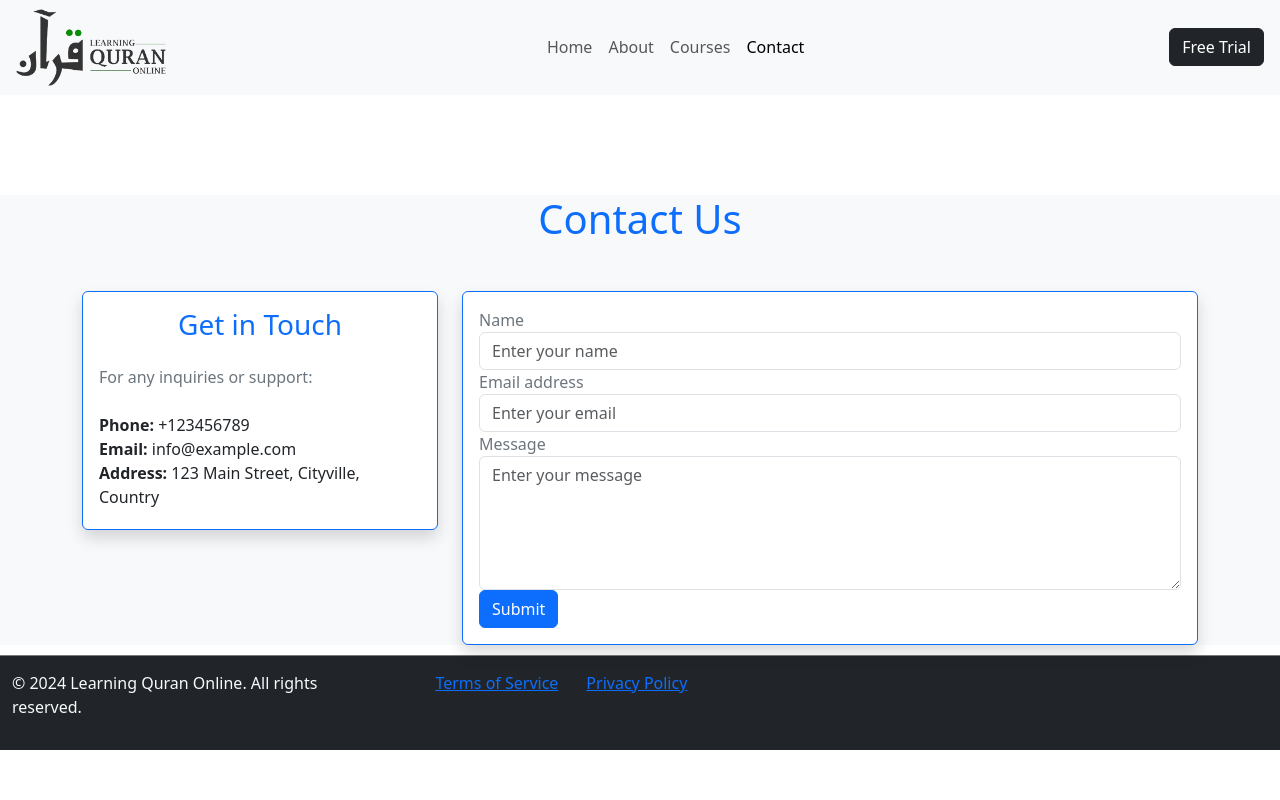
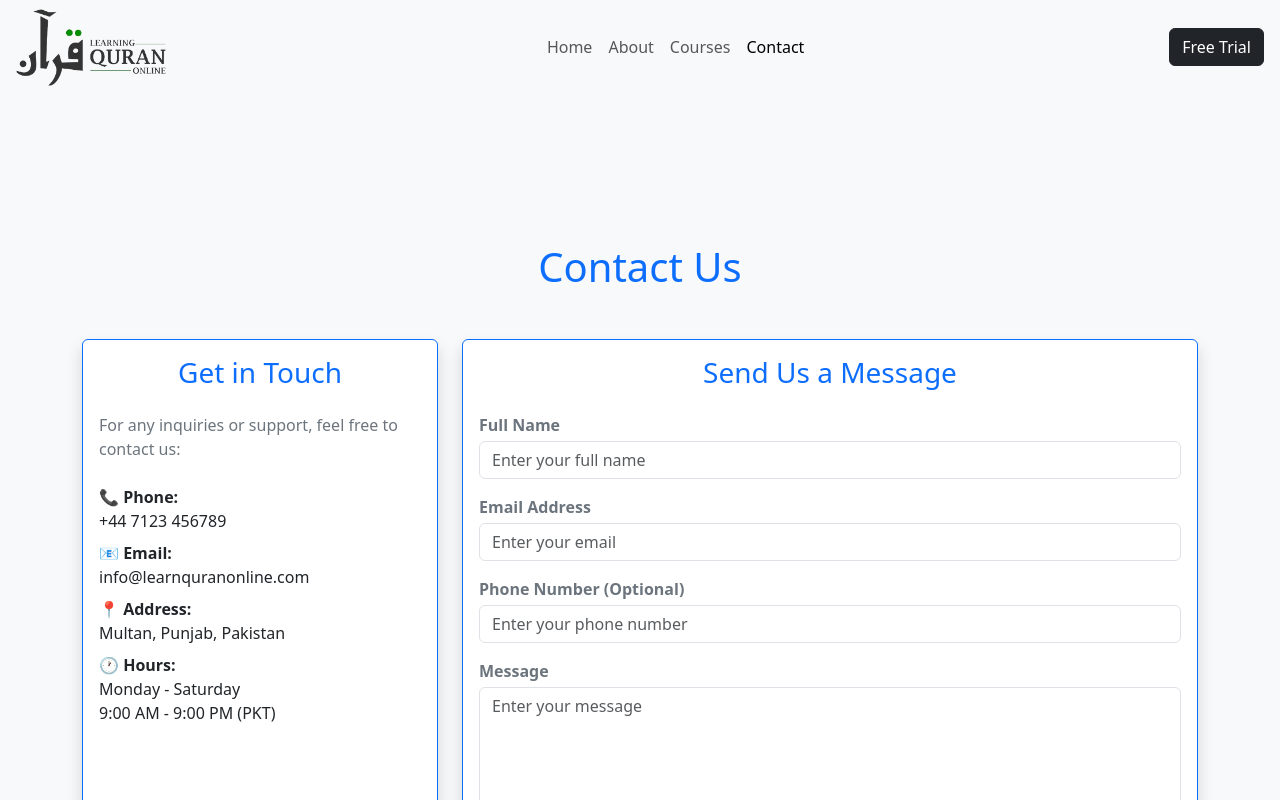
Before and after one commit to Waqashakim1122/Learn-Quran-Online, a React (Create React App) app: page /ContactUs in a window 1280 px wide. Shown: the top 800 px of the page. Built offline with nearby package versions, Linux system fonts and the light colour scheme; no server answers.

Commit message:
Refactor ContactUs component to handle form submission

```diff
--- a/src/Pages/ContactUs.jsx
+++ b/src/Pages/ContactUs.jsx
@@ -1,54 +1,168 @@
-import React from 'react';
+import React, { useState } from 'react';
 import Header from '../MyComponents/Navbar/Header';
 import Footer from '../MyComponents/Footer/Footer';
+import supabase from '../lib/supabaseClient';
 
 const ContactUs = () => {
+    const [formData, setFormData] = useState({
+        name: '',
+        email: '',
+        phone: '',
+        message: ''
+    });
+    const [submitting, setSubmitting] = useState(false);
+    const [alert, setAlert] = useState({ show: false, type: '', message: '' });
+
+    const handleChange = (e) => {
+        setFormData({ ...formData, [e.target.name]: e.target.value });
+    };
+
+    const handleSubmit = async (e) => {
+        e.preventDefault();
+        setSubmitting(true);
+        setAlert({ show: false, type: '', message: '' });
+
+        try {
+            const { error } = await supabase
+                .from('contact_messages')
+                .insert([{
+                    name: formData.name,
+                    email: formData.email,
+                    phone: formData.phone,
+                    message: formData.message
+                }]);
+
+            if (error) throw error;
+
+            setAlert({
+                show: true,
+                type: 'success',
+                message: 'Thank you! Your message has been sent. We will get back to you soon.'
+            });
+            setFormData({ name: '', email: '', phone: '', message: '' });
+        } catch (error) {
+            setAlert({
+                show: true,
+                type: 'danger',
+                message: 'Failed to send message. Please try again.'
+            });
+        } finally {
+            setSubmitting(false);
+        }
+    };
+
     return (
         <>
-        <Header/>
-        <section className="contact-us  bg-light">
+            <Header />
+            <section className="contact-us bg-light py-5">
                 <div className="container">
                     <div className="row">
-                    {/* Main Heading */}
                         <div className="col-12">
                             <h1 className="text-center mb-5 text-primary">Contact Us</h1>
                         </div>
                     </div>
+
+                    {alert.show && (
+                        <div className={`alert alert-${alert.type} alert-dismissible fade show`} role="alert">
+                            {alert.message}
+                            <button type="button" className="btn-close" onClick={() => setAlert({ show: false })}></button>
+                        </div>
+                    )}
+
                     <div className="row">
-                    {/* Left Column - Get in Touch Section */}
+                        {/* Left Column - Get in Touch */}
                         <div className="col-md-4 mb-4">
-                        <div className="card shadow border-primary">
+                            <div className="card shadow border-primary h-100">
                                 <div className="card-body">
                                     <h3 className="text-center mb-4 text-primary">Get in Touch</h3>
                                     <p className="text-secondary mb-4">
-                                    For any inquiries or support:
+                                        For any inquiries or support, feel free to contact us:
                                     </p>
-                                <p className="mb-1">
-                                    <strong>Phone:</strong> +123456789<br />
-                                    <strong>Email:</strong> info@example.com<br />
-                                    <strong>Address:</strong> 123 Main Street, Cityville, Country
+                                    <p className="mb-2">
+                                        <strong>📞 Phone:</strong><br />
+                                        +44 7123 456789
+                                    </p>
+                                    <p className="mb-2">
+                                        <strong>📧 Email:</strong><br />
+                                        info@learnquranonline.com
+                                    </p>
+                                    <p className="mb-2">
+                                        <strong>📍 Address:</strong><br />
+                                        Multan, Punjab, Pakistan
+                                    </p>
+                                    <p className="mb-2">
+                                        <strong>🕐 Hours:</strong><br />
+                                        Monday - Saturday<br />
+                                        9:00 AM - 9:00 PM (PKT)
                                     </p>
                                 </div>
                             </div>
                         </div>
+
                         {/* Right Column - Contact Form */}
                         <div className="col-md-8">
                             <div className="card shadow border-primary">
                                 <div className="card-body">
-                                <form>
-                                    <div className="form-group">
-                                        <label htmlFor="name" className="text-secondary">Name</label>
-                                        <input type="text" className="form-control" id="name" placeholder="Enter your name" required />
+                                    <h3 className="text-center mb-4 text-primary">Send Us a Message</h3>
+                                    <form onSubmit={handleSubmit}>
+                                        <div className="form-group mb-3">
+                                            <label htmlFor="name" className="text-secondary fw-bold">Full Name</label>
+                                            <input
+                                                type="text"
+                                                className="form-control mt-1"
+                                                id="name"
+                                                name="name"
+                                                placeholder="Enter your full name"
+                                                value={formData.name}
+                                                onChange={handleChange}
+                                                required
+                                            />
                                         </div>
-                                    <div className="form-group">
-                                        <label htmlFor="email" className="text-secondary">Email address</label>
-                                        <input type="email" className="form-control" id="email" placeholder="Enter your email" required />
+                                        <div className="form-group mb-3">
+                                            <label htmlFor="email" className="text-secondary fw-bold">Email Address</label>
+                                            <input
+                                                type="email"
+                                                className="form-control mt-1"
+                                                id="email"
+                                                name="email"
+                                                placeholder="Enter your email"
+                                                value={formData.email}
+                                                onChange={handleChange}
+                                                required
+                                            />
                                         </div>
-                                    <div className="form-group">
-                                        <label htmlFor="message" className="text-secondary">Message</label>
-                                        <textarea className="form-control" id="message" rows="5" placeholder="Enter your message" required></textarea>
+                                        <div className="form-group mb-3">
+                                            <label htmlFor="phone" className="text-secondary fw-bold">Phone Number (Optional)</label>
+                                            <input
+                                                type="text"
+                                                className="form-control mt-1"
+                                                id="phone"
+                                                name="phone"
+                                                placeholder="Enter your phone number"
+                                                value={formData.phone}
+                                                onChange={handleChange}
+                                            />
                                         </div>
-                                    <button type="submit" className="btn btn-primary btn-block">Submit</button>
+                                        <div className="form-group mb-3">
+                                            <label htmlFor="message" className="text-secondary fw-bold">Message</label>
+                                            <textarea
+                                                className="form-control mt-1"
+                                                id="message"
+                                                name="message"
+                                                rows="5"
+                                                placeholder="Enter your message"
+                                                value={formData.message}
+                                                onChange={handleChange}
+                                                required
+                                            ></textarea>
+                                        </div>
+                                        <button
+                                            type="submit"
+                                            className="btn btn-primary w-100"
+                                            disabled={submitting}
+                                        >
+                                            {submitting ? 'Sending...' : 'Send Message'}
+                                        </button>
                                     </form>
                                 </div>
                             </div>
@@ -56,9 +170,9 @@ const ContactUs = () => {
                     </div>
                 </div>
             </section>
-        <Footer/>
+            <Footer />
         </>
     );
-}
+};
 
 export default ContactUs;
```
Lines whose indentation alone changed are shown as unchanged.
